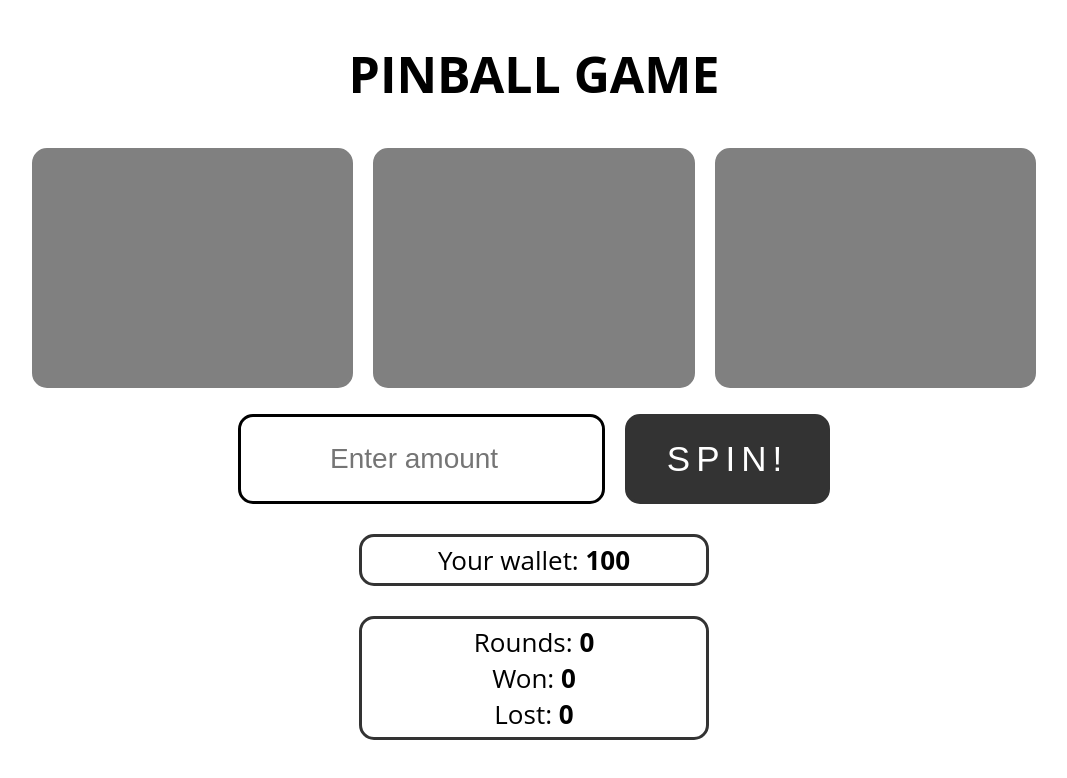
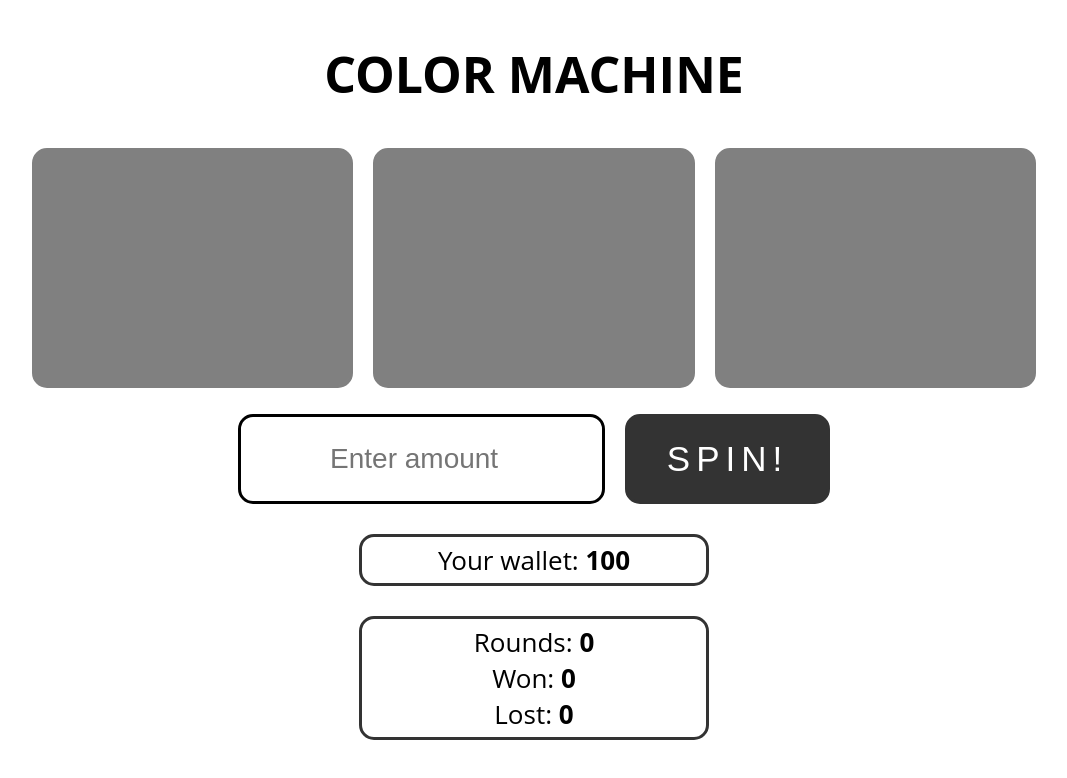
Before and after one commit to paulinastefanska/colorMachineGame, a plain HTML site: page index.html in a window 1280 px wide. Shown: the whole page, without its empty margins (106-1173 px from the left). Drawn offline with Linux system fonts and the light colour scheme.

Commit message:
Change header

```diff
--- a/index.html
+++ b/index.html
@@ -11,7 +11,7 @@
 
 <body>
   <div class="wrap">
-    <h1>Pinball Game</h1>
+    <h1>Color Machine</h1>
     <section class="game">
       <div class="color"></div>
       <div class="color"></div>
```
